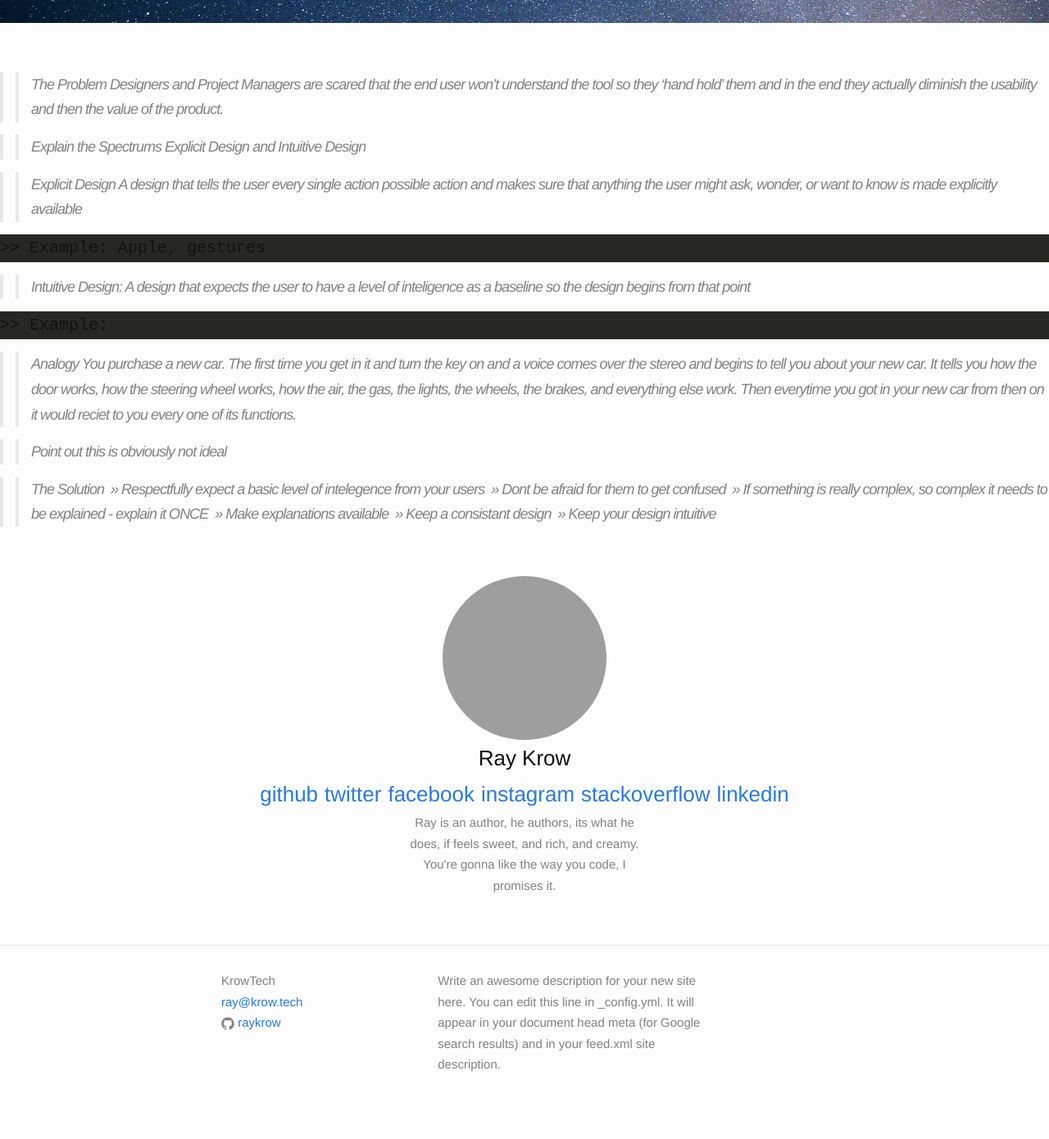
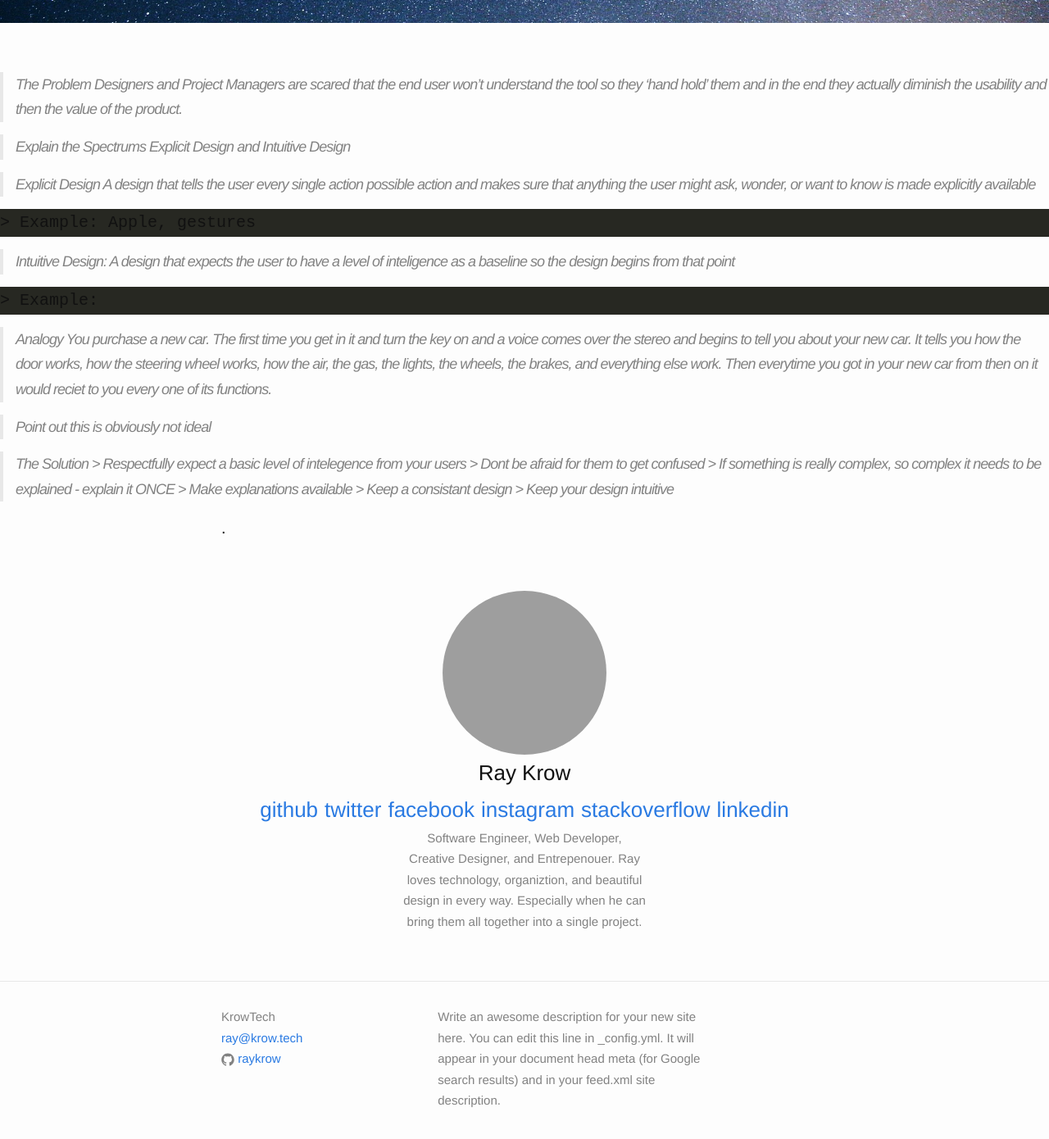
Before and after one commit to rayepps/blog, a Jekyll site: the page built from _posts/2016-08-23-Intuitive-vs-Explicit-Design.md, in a window 1280 px wide and 1400 px high, scrolled down 477 px. Shown: the top 1390 px of the window at 82% size. Built offline with Jekyll 4.4.1, drawn with Linux system fonts in a browser that asks for light colours; grey boxes are pictures that could not be loaded.

Commit message:
clean up authors data work

```diff
--- a/_data/authors.yml
+++ b/_data/authors.yml
@@ -2,9 +2,10 @@ ray_krow:
   name: Ray Krow
   image: ray_krow.jpg
   bio: > # "social:"
-    Ray is an author, he authors, its what he does,
-    if feels sweet, and rich, and creamy. You're
-    gonna like the way you code, I promises it.
+    Software Engineer, Web Developer, Creative Designer,
+    and Entrepenouer. Ray loves technology, organiztion,
+    and beautiful design in every way. Especially when he can
+    bring them all together into a single project.
   social:
     - name: github
       url: ray-krow
--- a/_posts/2016-08-23-Intuitive-vs-Explicit-Design.md
+++ b/_posts/2016-08-23-Intuitive-vs-Explicit-Design.md
@@ -13,44 +14,44 @@ intro: > # "tag:"
   Users don't want to be confused but they also don't want
   to be bombarded with so many directions its even more
   confusing. Let's find a balance. Hint: Intuitive wins.
-tag: newtag
+tags:
+  - title: UI/UX
+  - title: Design
+
+categories:
+  - title: Design
 
 ---
 
 
-
-{% for site in author.social %}
-    {{ site.name }}
-    {{ site.url }}
-{% endfor %}
-
-
->> The Problem
+> The Problem
 Designers and Project Managers are scared that the end user won't
 understand the tool so they 'hand hold' them and in the end they actually diminish
 the usability and then the value of the product.
 
 
->> Explain the Spectrums
+
+
+> Explain the Spectrums
 Explicit Design and Intuitive Design
 
 
->> Explicit Design
+> Explicit Design
 A design that tells the user every single action possible action and makes
 sure that anything the user might ask, wonder, or want to know is made
 explicitly available
 
-    >> Example: Apple, gestures
+    > Example: Apple, gestures
 
 
->> Intuitive Design:
+> Intuitive Design:
 A design that expects the user to have a level of inteligence as a baseline
 so the design begins from that point
 
-    >> Example: {{  }}
+    > Example: {{  }}
 
 
->> Analogy
+> Analogy
 You purchase a new car. The first time you get in it and turn the key on and
 a voice comes over the stereo and begins to tell you about your new car. It tells you
 how the door works, how the steering wheel works, how the air, the gas, the lights,
@@ -58,16 +59,16 @@ the wheels, the brakes, and everything else work. Then everytime you got in your
 car from then on it would reciet to you every one of its functions.
 
 
->> Point out this is obviously not ideal
+> Point out this is obviously not ideal
 
 
->> The Solution
-    >> Respectfully expect a basic level of intelegence from your users
-    >> Dont be afraid for them to get confused
-    >> If something is really complex, so complex it needs to be explained - explain it ONCE
-    >> Make explanations available
-    >> Keep a consistant design
-    >> Keep your design intuitive
+> The Solution
+    > Respectfully expect a basic level of intelegence from your users
+    > Dont be afraid for them to get confused
+    > If something is really complex, so complex it needs to be explained - explain it ONCE
+    > Make explanations available
+    > Keep a consistant design
+    > Keep your design intuitive
 
 
 
@@ -80,4 +81,4 @@ car from then on it would reciet to you every one of its functions.
 
 
 
->>
+.
```
Also changed, not shown: other parts of _posts/2016-08-23-Intuitive-vs-Explicit-Design.md (+2 -1 lines).
